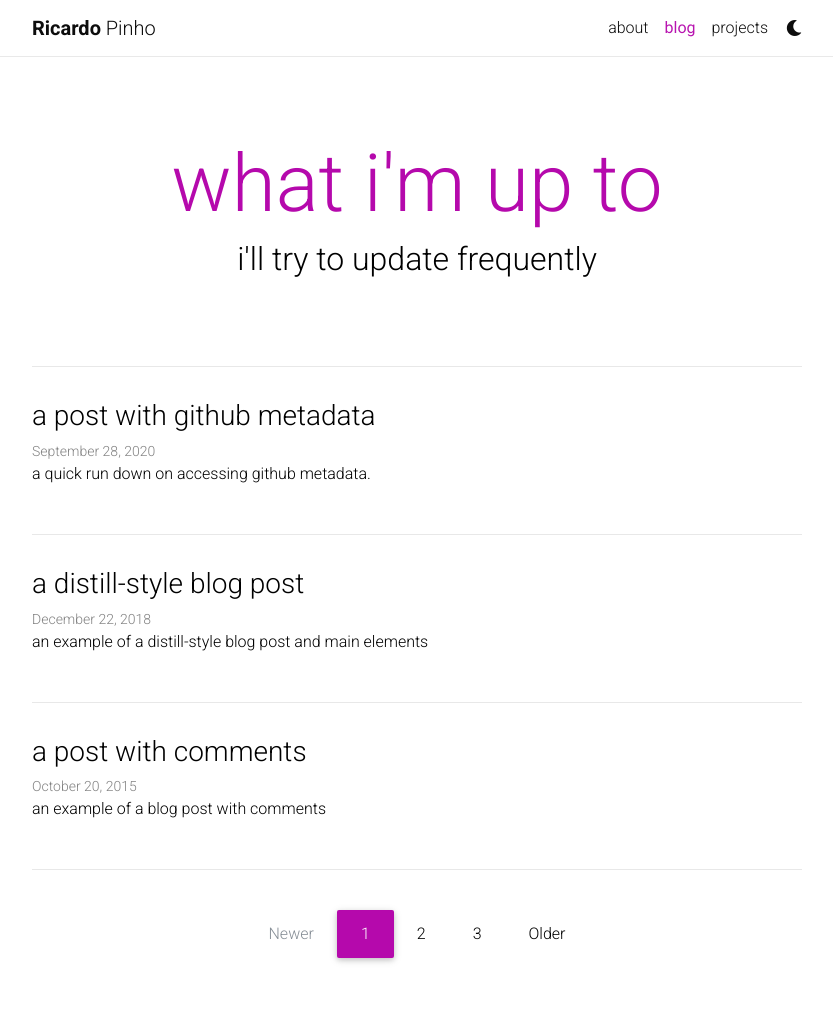
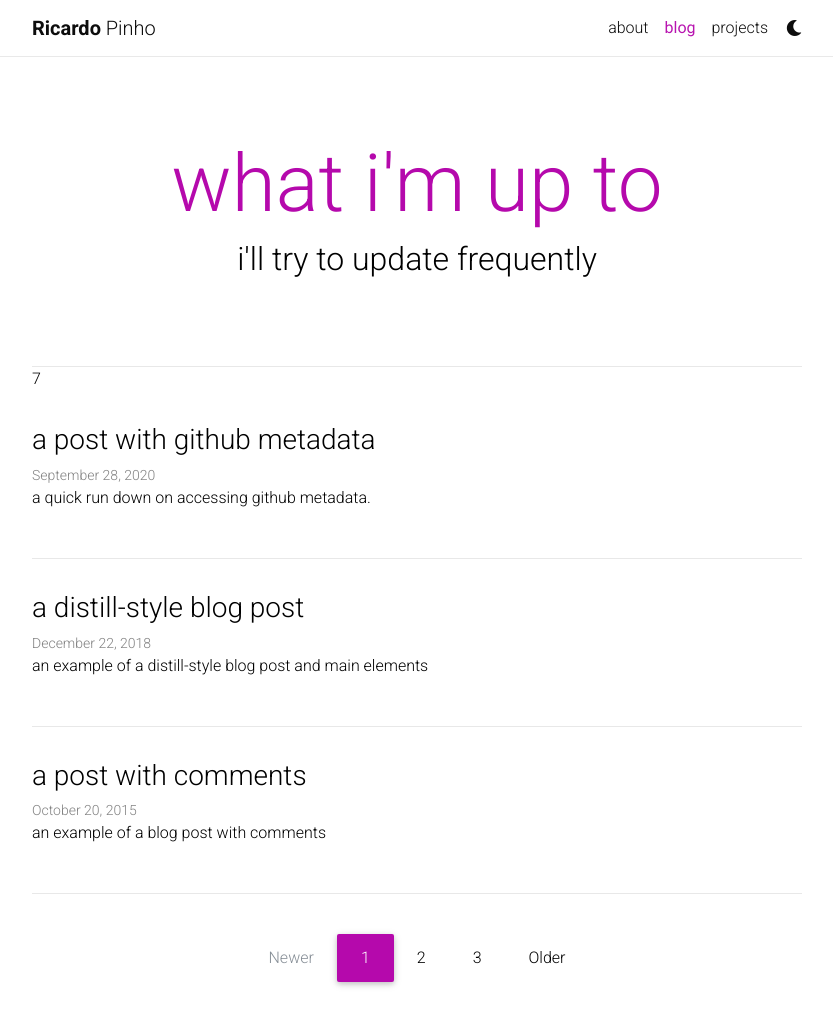
Before and after one commit to ricardogpinho/ricardogpinho.github.io, a Jekyll site: the page built from blog/index.html, in a window 1280 px wide and 1075 px high. Shown: the top 1026 px of the window, without its empty margins (223-1056 px from the left). Built offline with Jekyll 4.4.1, drawn with Linux system fonts in a browser that asks for light colours; nearby versions of some CDN libraries; the list of posts is cut into pages by our own code; a style sheet for code colours, icons or effects is not loaded.

Commit message:
minor changes

```diff
--- a/_config.yml
+++ b/_config.yml
@@ -12,7 +12,7 @@
 footer_text: >
   blablabla
 
-url: # the base hostname & protocol for your site
+url: https://ricardogpinho.github.io/ # the base hostname & protocol for your site
 baseurl: # the subpath of your site, e.g. /blog/
 last_updated: true # set to true if you want to display last updated in the footer
 impressum_path:  # set to path to include impressum link in the footer, use the same path as permalink in a page, helps to conform with EU GDPR
@@ -70,8 +70,6 @@
 
 # Pagination
 pagination:
-  paginate: 3
-  paginate_path: "/blog/page:num/"
   enabled: true
 
 # Comments
--- a/blog/index.html
+++ b/blog/index.html
@@ -19,7 +19,7 @@
     <h2>{{ site.blog_description }}</h2>
   </div>
 
-
+{{paginator.total_posts}}
   <ul class="post-list">
     {% for post in paginator.posts %}
       <li>
```
